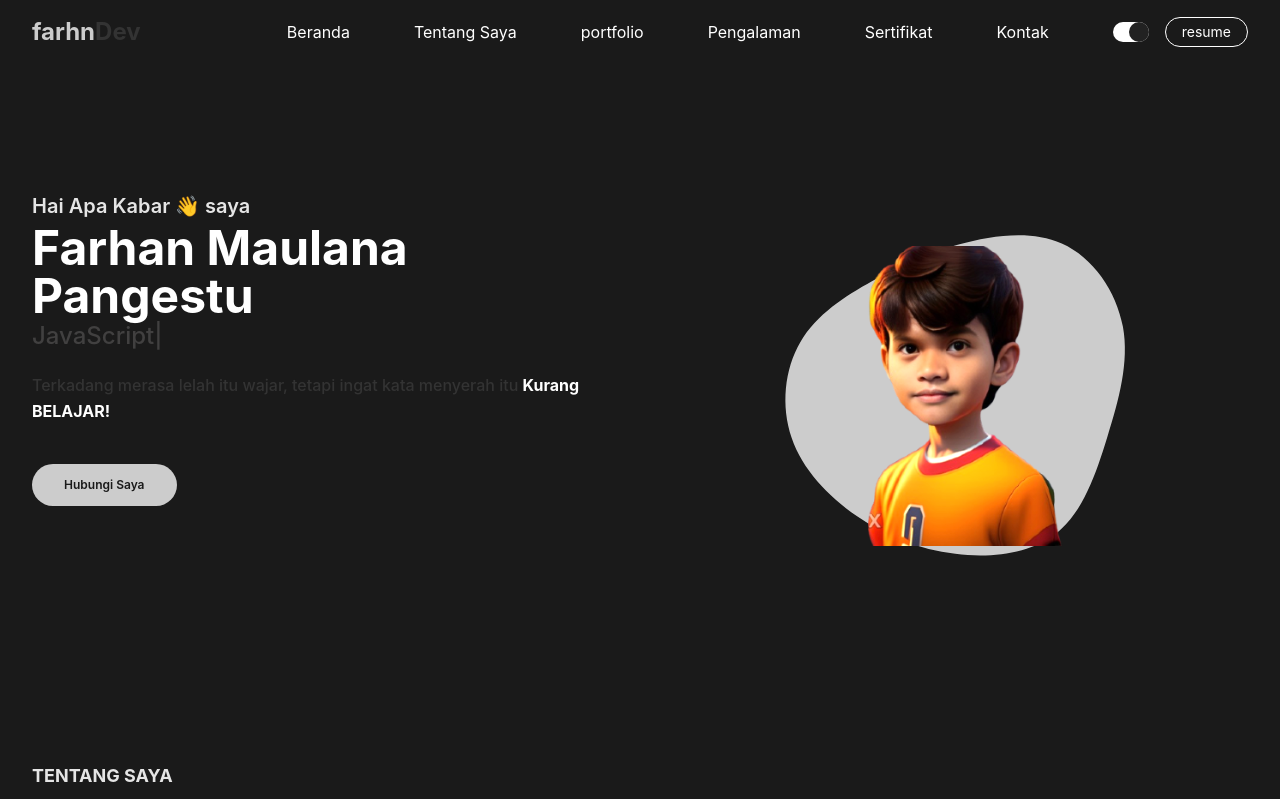
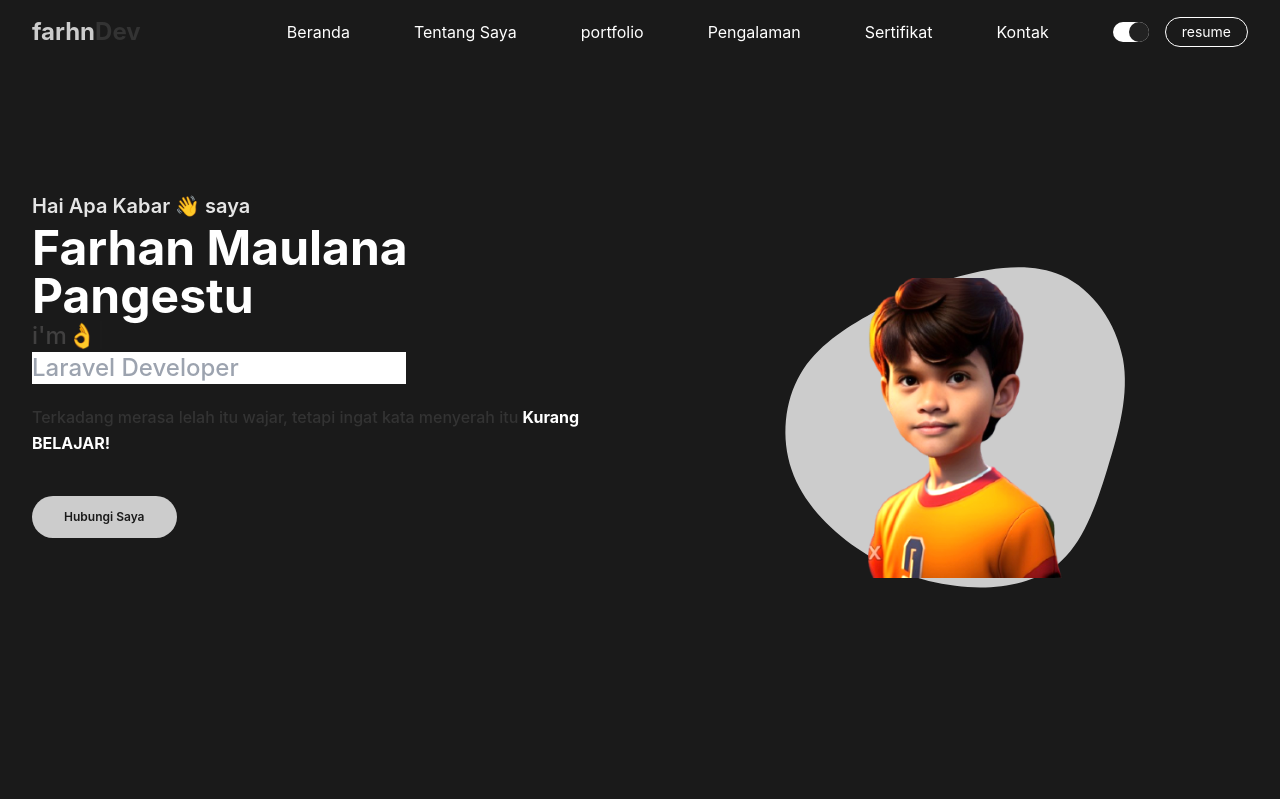
Before and after one commit to fmpangestu/portfolioqu, a React (Vite) app: page / in a window 1280 px wide. Shown: the top 799 px of the page. Built offline with nearby package versions, Linux system fonts and the light colour scheme.

Commit message:
update typed

```diff
--- a/package.json
+++ b/package.json
@@ -23,7 +23,7 @@
     "react-icons": "^5.2.1",
     "react-responsive-carousel": "^3.2.23",
     "react-router-dom": "^6.21.2",
-    "react-typical": "^0.1.3"
+    "react-typed": "^2.0.12"
   },
   "devDependencies": {
     "@types/react": "^18.2.43",
--- /dev/null
+++ b/src/components/TypingText.jsx
@@ -0,0 +1,24 @@
+import { ReactTyped } from "react-typed";
+
+const MyComponent = () => (
+  <div>
+    <ReactTyped strings={["i'm👌"]} typeSpeed={40} />
+    <br />
+
+    <ReactTyped
+      strings={[
+        "Junior Web Developer",
+        "JavaScript Developer",
+        "Laravel Developer",
+      ]}
+      typeSpeed={40}
+      backSpeed={50}
+      attr="placeholder"
+      loop
+    >
+      <input type="text" />
+    </ReactTyped>
+  </div>
+);
+
+export default MyComponent;
--- a/src/pages/LandingPage.jsx
+++ b/src/pages/LandingPage.jsx
@@ -1,9 +1,11 @@
-import { useState } from "react";
+import { useState, useRef, useEffect } from "react";
 import { IoMdCloseCircle } from "react-icons/io";
-import Typical from 'react-typical';
+import MyComponent from "../components/TypingText";
+// import Typed from 'react-typed'; // Correct import for react-typed
 
 export default function LandingPage() {
     const [isModalOpen, setIsModalOpen] = useState(false);
+    const typedRef = useRef(null);
 
     const openModal = () => {
         setIsModalOpen(true);
@@ -18,6 +20,7 @@ export default function LandingPage() {
         window.open(url, '_blank');
         closeModal();
     };
+
     return (
         <section className={'pt-24 lg:pt-48 pb-12 dark:bg-[#1A1A1A]'} id={'home'}>
             <div className="container">
@@ -25,46 +28,38 @@ export default function LandingPage() {
                     <div className="w-full self-center px-4 lg:w-1/2"
                         data-aos="fade-right"
                         data-aos-anchor="#example-anchor"
-
                     >
-                        <h1 className={'text-base font-semibold text-primary dark:text-[#e5e5e5] md:text-xl '}>Hai Apa Kabar 👋 saya <span
-                            className={'block font-bold text-dark text-4xl mt-1 lg:text-5xl dark:text-white'}>Farhan Maulana Pangestu</span>
+                        <h1 className={'text-base font-semibold text-primary dark:text-[#e5e5e5] md:text-xl'}>
+                            Hai Apa Kabar 👋 saya <span className={'block font-bold text-dark text-4xl mt-1 lg:text-5xl dark:text-white'}>Farhan Maulana Pangestu</span>
                         </h1>
                         <h2 className={'font-medium text-lg mb-5 text-secondary lg:text-2xl dark:text-[#414040]'}>
-                            <Typical
-                                steps={['Junior Web Developer', 1500, 'JavaScript Developer', 1500, 'Laravel Developer', 1500]}
-                                loop={Infinity}
-                                wrapper="span"
-                            />
+                            {/* <Typed
+                                strings={['Junior Web Developer', 'JavaScript Developer', 'Laravel Developer']}
+                                typeSpeed={40}
+                                backSpeed={50}
+                                loop
+                                ref={typedRef} // Set ref for Typed
+                            /> */}
+                            <MyComponent />
                         </h2>
-                        <p className={'font-medium text-secondary mb-10 leading-relaxed dark:text-[#333333]'}>Terkadang merasa lelah itu
-                            wajar, tetapi ingat kata menyerah itu <span
-                                className={'text-dark font-bold dark:text-white'}>Kurang BELAJAR!</span></p>
+                        <p className={'font-medium text-secondary mb-10 leading-relaxed dark:text-[#333333]'}>
+                            Terkadang merasa lelah itu wajar, tetapi ingat kata menyerah itu <span className={'text-dark font-bold dark:text-white'}>Kurang BELAJAR!</span>
+                        </p>
                         <div className="flex gap-2">
-                            <a href="#contact"
-                                className={'text-[12px] font-semibold text-white dark:text-[#1A1A1A] py-3 px-8 bg-dark dark:bg-[#CCCCCC] hover:opacity-75 rounded-full transition duration-300 ease-in-out'}>Hubungi
-                                Saya</a>
-                            <button onClick={openModal}
-                                className={'text-[12px] font-semibold text-dark py-3 px-8 border dark:text-white border-dark dark:border-white rounded-full lg:hidden'}>
+                            <a href="#contact" className={'text-[12px] font-semibold text-white dark:text-[#1A1A1A] py-3 px-8 bg-dark dark:bg-[#CCCCCC] hover:opacity-75 rounded-full transition duration-300 ease-in-out'}>
+                                Hubungi Saya
+                            </a>
+                            <button onClick={openModal} className={'text-[12px] font-semibold text-dark py-3 px-8 border dark:text-white border-dark dark:border-white rounded-full lg:hidden'}>
                                 Resume
                             </button>
                         </div>
-
                     </div>
-                    <div className={'w-full self-end px-4 lg:w-1/2'}
-                        data-aos="fade-left"
-                        data-aos-anchor="#example-anchor"
-
-                    >
-                        {/* kalau untuk foto sekarang, mt pada div ini di lg nya kasih minus, dan yang hp design itu di tambahin yang awalnya 20 menjadi kosongin dulu  */}
-                        <div className={'relative lg:mt-[-140px] lg:right-0   '}>
+                    <div className={'w-full self-end px-4 lg:w-1/2'} data-aos="fade-left" data-aos-anchor="#example-anchor">
+                        <div className={'relative lg:mt-[-140px] lg:right-0'}>
                             <img src="/img/35.png" alt="" className={'relative max-w-[400px] mx-auto brightness-110 object-cover z-10 right-0 sm:right-0 top-16 lg:top-10'} />
-                            <span className={'absolute -bottom-20 left-1/2 -translate-x-1/2 lg:scale-110 '}>
-                                <svg width={'400'} height={'400'} viewBox="0 0 200 200" className="fill-[#222222] dark:fill-[#CCCCCC]"
-                                    xmlns="http://www.w3.org/2000/svg">
-                                    <path
-                                        d="M49.9,-64.8C64.2,-58.4,74.7,-43.1,77.7,-26.9C80.6,-10.8,75.9,6.2,70.6,23.2C65.4,40.1,59.6,57.1,47.8,66.7C35.9,76.2,18,78.4,1.5,76.3C-15,74.3,-30,68.2,-43.3,59.1C-56.5,49.9,-68,37.9,-72.9,23.5C-77.8,9.1,-76.2,-7.5,-68.9,-20C-61.6,-32.5,-48.6,-40.8,-36.2,-47.7C-23.8,-54.6,-11.9,-60.2,3,-64.3C17.9,-68.4,35.7,-71.1,49.9,-64.8Z"
-                                        transform="translate(100 100) scale(1)" />
+                            <span className={'absolute -bottom-20 left-1/2 -translate-x-1/2 lg:scale-110'}>
+                                <svg width={'400'} height={'400'} viewBox="0 0 200 200" className="fill-[#222222] dark:fill-[#CCCCCC]" xmlns="http://www.w3.org/2000/svg">
+                                    <path d="M49.9,-64.8C64.2,-58.4,74.7,-43.1,77.7,-26.9C80.6,-10.8,75.9,6.2,70.6,23.2C65.4,40.1,59.6,57.1,47.8,66.7C35.9,76.2,18,78.4,1.5,76.3C-15,74.3,-30,68.2,-43.3,59.1C-56.5,49.9,-68,37.9,-72.9,23.5C-77.8,9.1,-76.2,-7.5,-68.9,-20C-61.6,-32.5,-48.6,-40.8,-36.2,-47.7C-23.8,-54.6,-11.9,-60.2,3,-64.3C17.9,-68.4,35.7,-71.1,49.9,-64.8Z" transform="translate(100 100) scale(1)" />
                                 </svg>
                             </span>
                         </div>
@@ -88,5 +83,5 @@ export default function LandingPage() {
                 </div>
             )}
         </section>
-    )
+    );
 }
```
Also changed, not shown: 1 other file (tests, documents, lock files or other folders).
